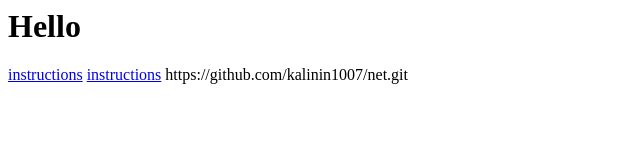
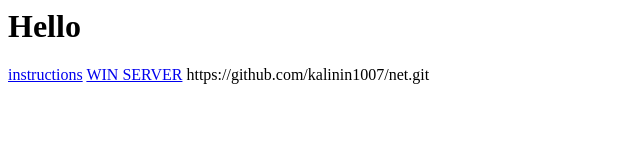
Before and after one commit to kalinin1007/net, a plain HTML site: page index.html in a window 1280 px wide. Shown: the full height of the page, 0-640 px from the left. Drawn offline with Linux system fonts and the light colour scheme.

Commit message:
Update index.html

```diff
--- a/index.html
+++ b/index.html
@@ -1,6 +1,6 @@
 <h1>Hello</h1>
 <a href="https://disk.yandex.ru/i/w8isjMXKL8DORQ">instructions</a>
 
-<a href="win_server.html">instructions</a>
+<a href="win_server.html">WIN SERVER</a>
 
 https://github.com/kalinin1007/net.git
```
